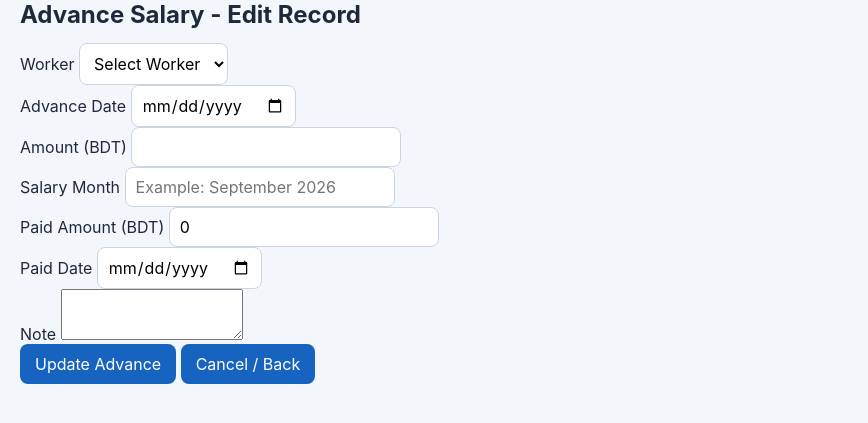
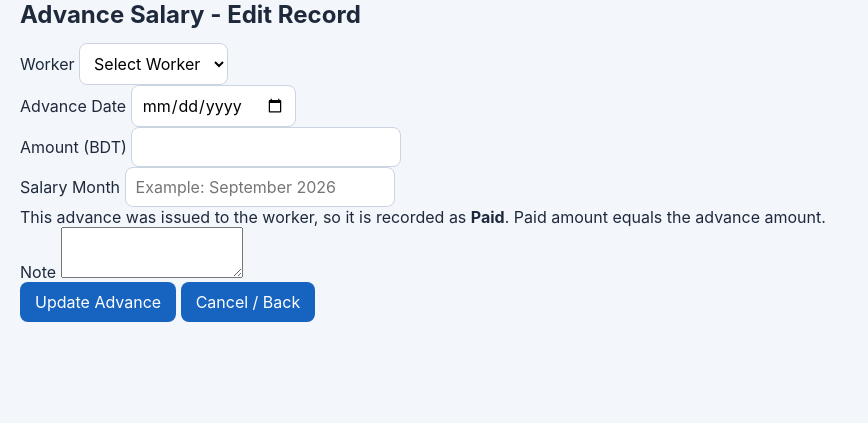
Before and after one commit to ranurial/Reedoy_Payroll, a Flask app: template templates/advance_edit.html in a window 1280 px wide. Shown: the part 190-613 px from the top of the page, without its empty margins (0-868 px from the left). Run offline with Flask 3, Linux system fonts and the light colour scheme; the template is opened without the code that fills it, so the values that code supplies are empty; data comes from the database, SQL or seed files in the repository; some libraries are stand-ins or nearby versions.

Commit message:
Simplify advance edit paid status

```diff
--- a/templates/advance_edit.html
+++ b/templates/advance_edit.html
@@ -59,15 +59,7 @@
                 placeholder="Example: September 2026">
         </div>
 
-        <div class="mb-3">
-            <label for="paid_amount" class="form-label">Paid Amount (BDT)</label>
-            <input type="number" name="paid_amount" id="paid_amount" class="form-control" min="0" step="0.01" value="{{ record.paid_amount|default(0) }}">
-        </div>
-
-        <div class="mb-3">
-            <label for="paid_date" class="form-label">Paid Date</label>
-            <input type="date" name="paid_date" id="paid_date" class="form-control" value="{{ record.paid_date or '' }}">
-        </div>
+        <div class="alert alert-info">This advance was issued to the worker, so it is recorded as <strong>Paid</strong>. Paid amount equals the advance amount.</div>
 
         <div class="mb-3">
             <label for="note" class="form-label">Note</label>
```
